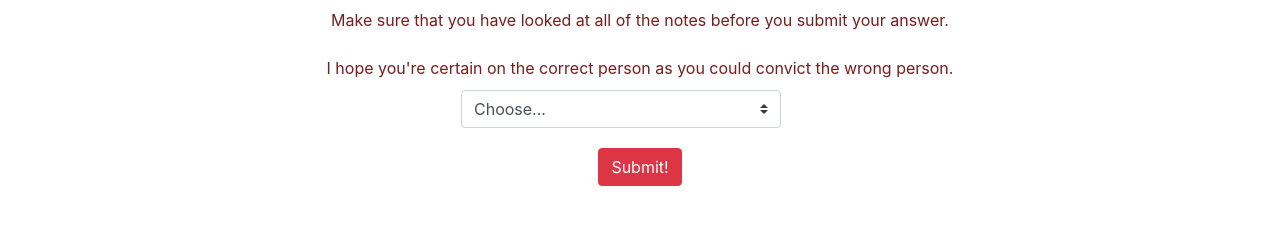
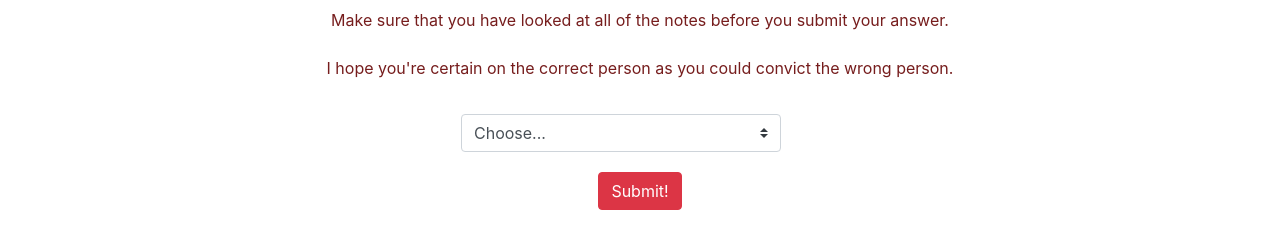
Before and after one commit to Code-Institute-Submissions/MurderMystery, a plain HTML site: page convict.html in a window 1280 px wide. Shown: the part 538-786 px from the top of the page. Drawn offline with nearby package versions, Linux system fonts and the light colour scheme.

Commit message:
noticed styling issue when test

```diff
--- a/convict.html
+++ b/convict.html
@@ -47,7 +47,7 @@
     <div class="row-1">
       <div class="feedback-text">
         <p>Make sure that you have looked at all of the notes before you submit your answer.</p><br>
-        <p>I hope you're certain on the correct person as you could convict the wrong person.</p>
+        <p>I hope you're certain on the correct person as you could convict the wrong person.</p><br>
       </div>
     </div>
     </section>
```
